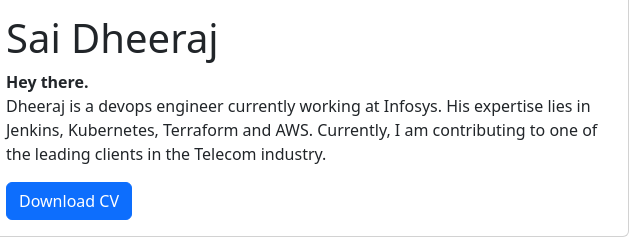
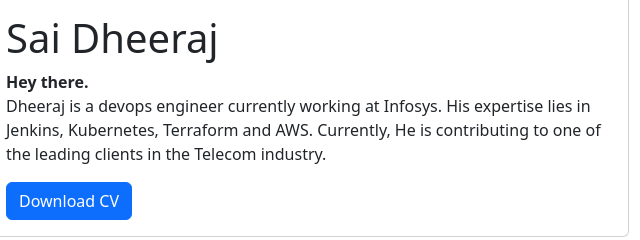
Before and after one commit to Shan-3670/My-Portfolio, a plain HTML site: page about.html in a window 1280 px wide. Shown: the part 526-766 px from the top of the page, 331-971 px from the left. Drawn offline with nearby package versions, Linux system fonts and the light colour scheme.

Commit message:
modified about me

```diff
--- a/about.html
+++ b/about.html
@@ -39,7 +39,7 @@
           <p class="card-text">
             <b>Hey there.</b><br>
             Dheeraj is a devops engineer currently working at Infosys. His expertise lies in Jenkins, Kubernetes, Terraform and AWS.
-            Currently, I am contributing to one of the leading clients in the Telecom industry.
+            Currently, He is contributing to one of the leading clients in the Telecom industry.
 
         </p>
           <a href="./Resume/Resume.docx" class="btn btn-primary">Download CV</a>
```
